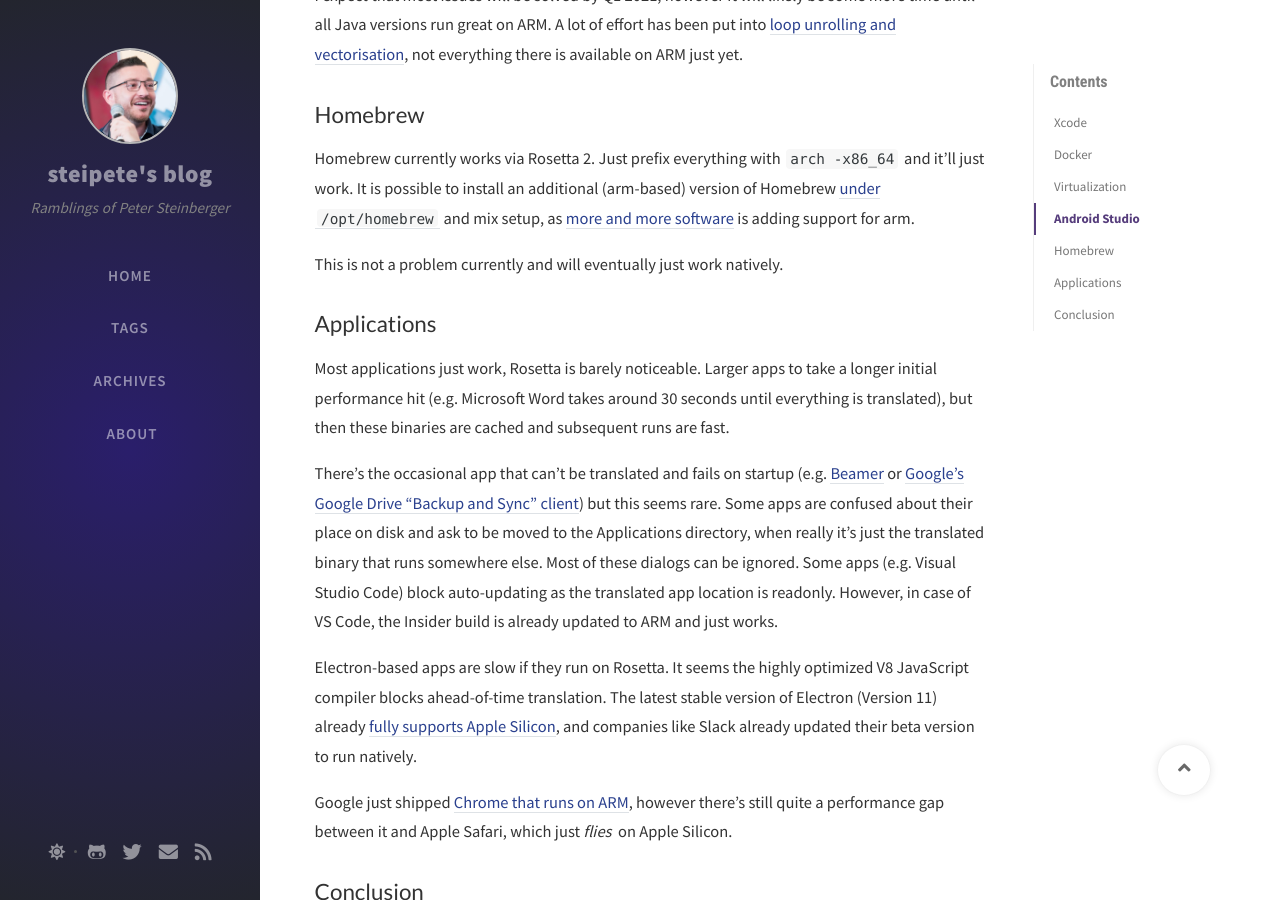
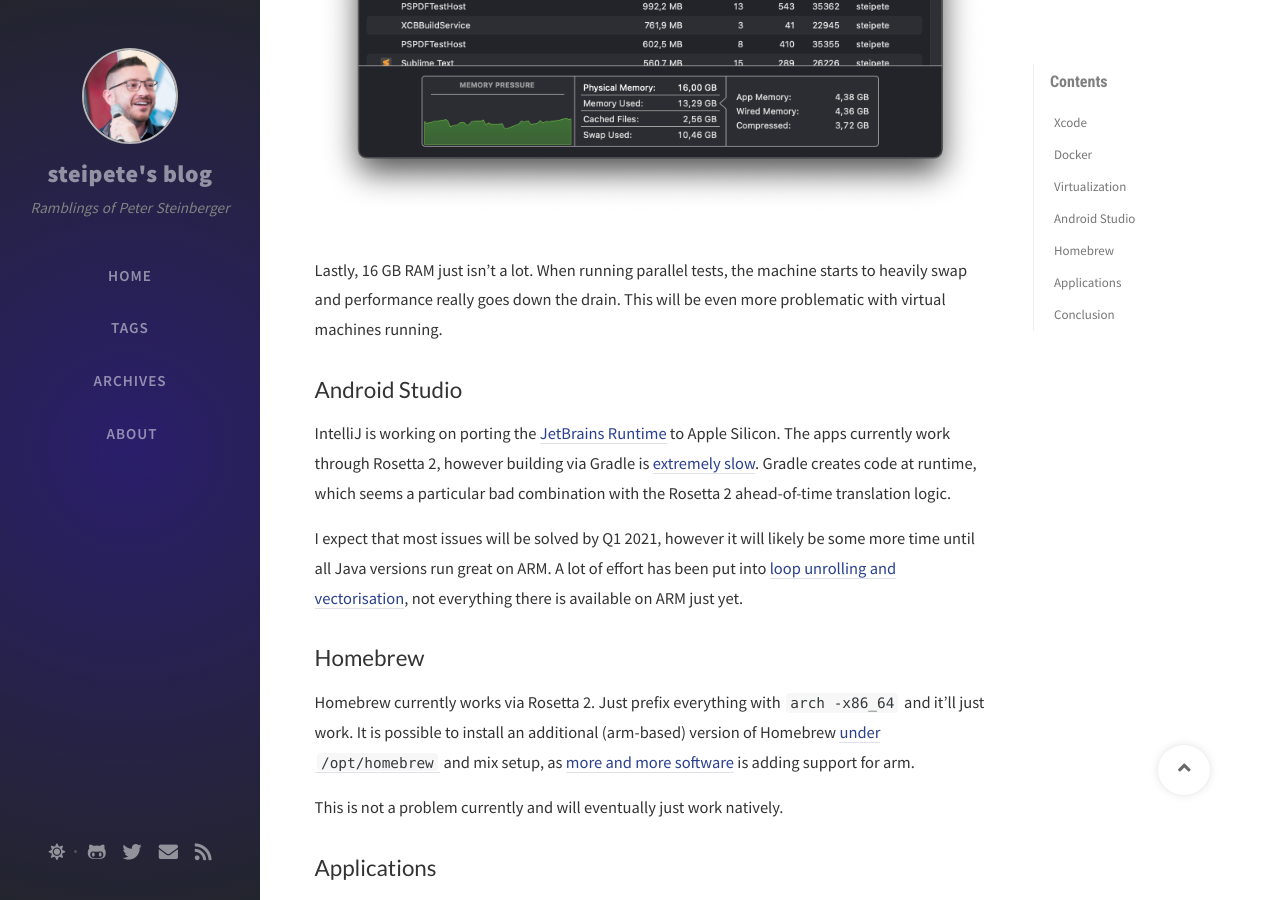
Before and after one commit to steipete/steipete.com, a Jekyll site: the page built from _posts/2020-11-28-apple-silicon-m1-a-developer-perspective.md, in a window 1280 px wide and 900 px high, scrolled down 2363 px. Built offline with Jekyll 4.4.1, drawn with Linux system fonts in a browser that asks for light colours; nearby versions of some CDN libraries; comment, search, counter and statistics services are not loaded.

Commit message:
add vm note

```diff
--- a/_posts/2020-11-28-apple-silicon-m1-a-developer-perspective.md
+++ b/_posts/2020-11-28-apple-silicon-m1-a-developer-perspective.md
@@ -39,6 +39,10 @@
 
 Running older versions of macOS might be more problematic. We currently support macOS 10.14 with our AppKit SDK and macOS 10.15 with Catalyst, both OS releases that require testing. It remains to be seen if VMWare or Parallels include a complete x64 emulation layer. This would likely be really slow, so I wouldn't  count on it.
 
+![](/assets/img/2020/m1/memory.png)
+
+Lastly, 16 GB RAM just isn't a lot. When running parallel tests, the machine starts to heavily swap and performance really goes down the drain. This will be even more problematic with virtual machines running.
+
 ## Android Studio
 
 IntelliJ is working on porting the [JetBrains Runtime](https://youtrack.jetbrains.com/issue/JBR-2526) to Apple Silicon. The apps currently work through Rosetta 2, however building via Gradle is [extremely slow](https://www.reddit.com/r/androiddev/comments/jx4ntt/apple_macbook_air_m1_is_very_slow_in_gradle_builds/). Gradle creates code at runtime, which seems a particular bad combination with the Rosetta 2 ahead-of-time translation logic.
```
Also changed, not shown: assets/img/2020/m1/m1.jpg, assets/img/2020/m1/memory.png (added).
